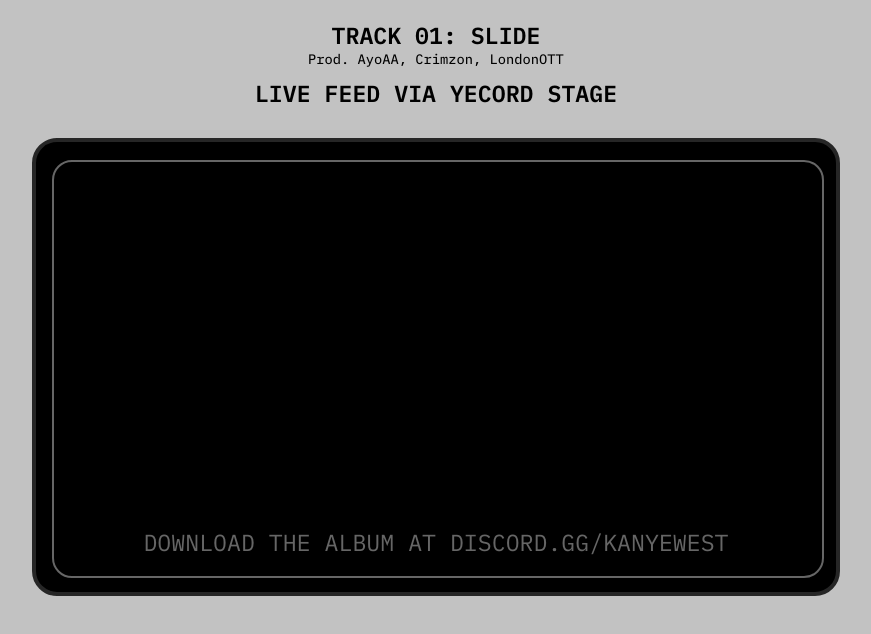
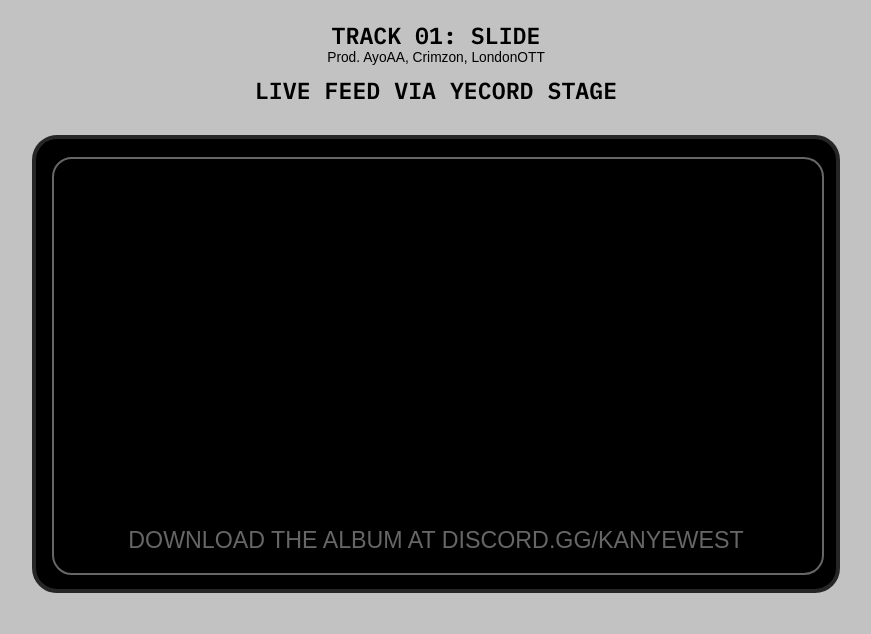
Before and after one commit to zzzael/YECORD-LISTENING-PARTY, a plain HTML site: page stage/index.html in a window 1280 px wide. Shown: the whole page, without its empty margins (204-1075 px from the left). Drawn offline with Linux system fonts and the light colour scheme; a web font is replaced by a local one.

Commit message:
aaaa
aaaa

```diff
--- a/stage/index.html
+++ b/stage/index.html
@@ -7,7 +7,7 @@
     <style>
         @font-face {
             font-family: 'IBM';
-            src: url('/ibm.otf') format('opentype');
+            src: url('/ibm.ttf') format('opentype');
         }
 
         @font-face {
```
Also changed, not shown: ibm.ttf (renamed from ibm.otf), ibmsmall.ttf (renamed from ibmsmall.otf), ibmsmaller.ttf (renamed from ibmsmaller.otf).
